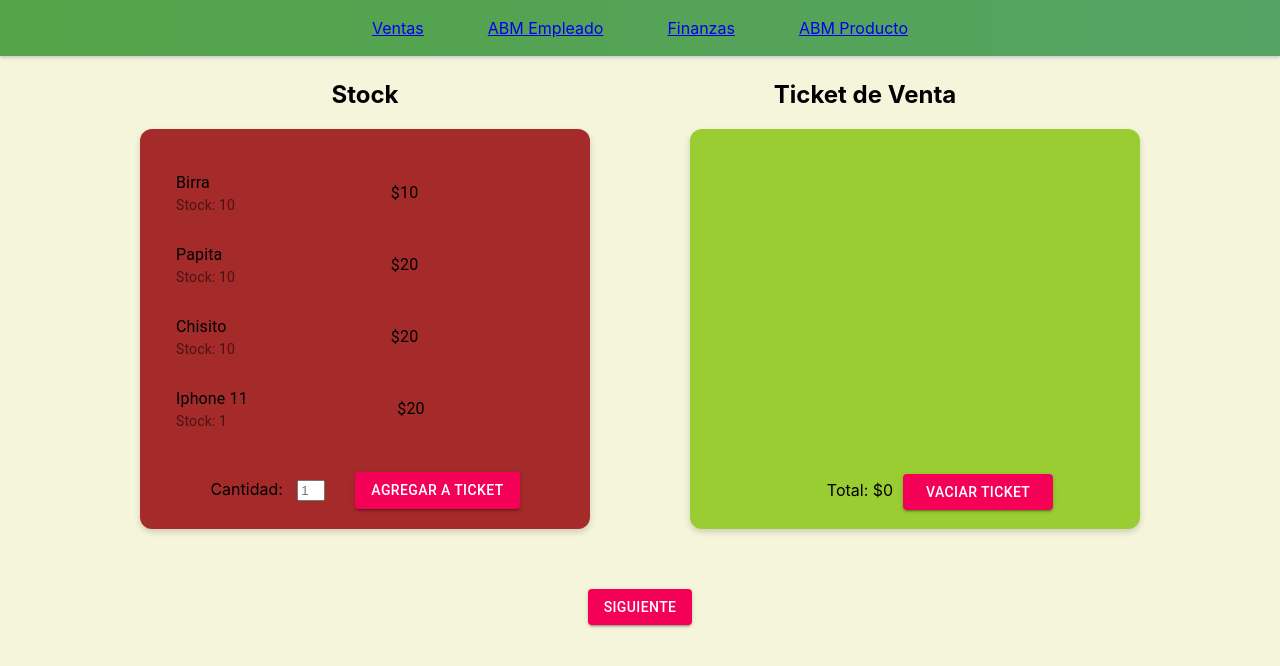
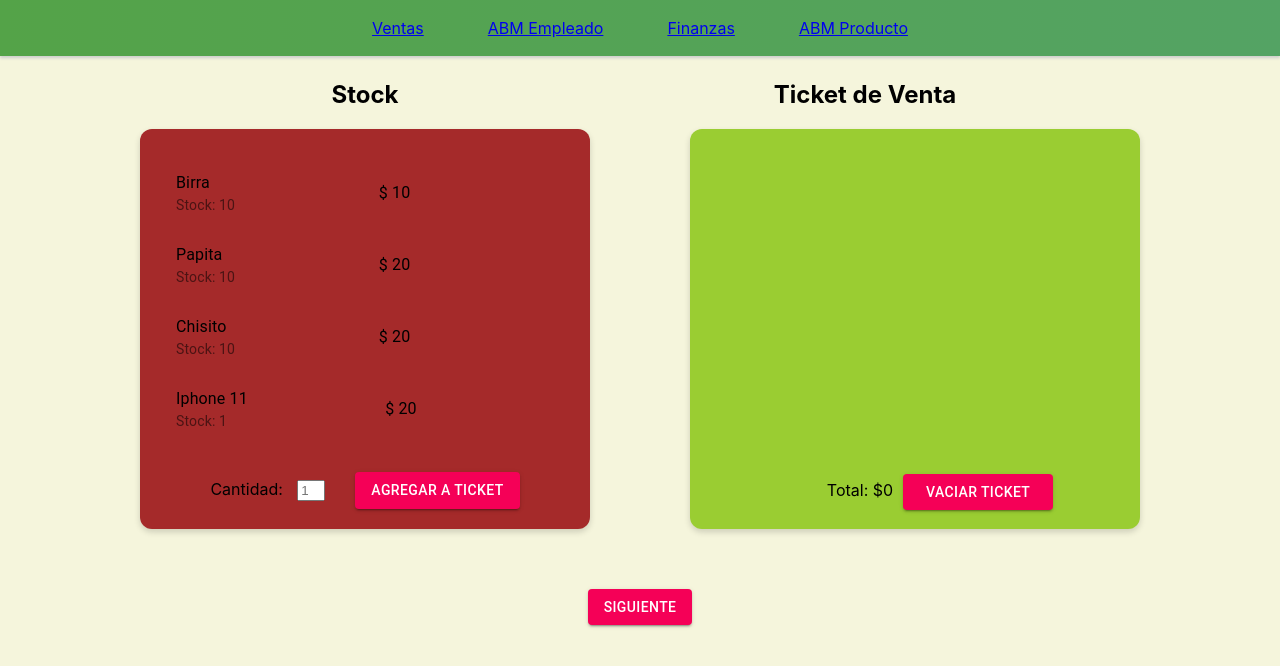
Before and after one commit to fedeerivarola/INTEGRACIONES-UADE-Supermercado, a React (Create React App) app: page /cashier in a window 1280 px wide. Both pictures are taken after a click on the button "INGRESAR". Shown: the top 666 px of the page. Built offline with nearby package versions, Linux system fonts and the light colour scheme.

Commit message:
generar ticket factura

```diff
--- a/src/components/EmpleadoABM/EmpleadoABM.js
+++ b/src/components/EmpleadoABM/EmpleadoABM.js
@@ -10,7 +10,6 @@ const EmpleadoABM = (props) => {
     //const admin = props.admin;
     const [empleados, setEmpleados] = useState(props.empleados);
     const [openModal, setOpenModal] = useState(false);
-    const [dense, setDense] = React.useState(false);
     const [selectedEmp, setSelectedEmp] = useState(null);
     const [newEmpleado, setNewEmpleado] = useState({ legajo: '', nombre: '', sector: '' });
 
@@ -109,7 +108,7 @@ const EmpleadoABM = (props) => {
 
             <h2>Lista de Empleados</h2>
             <div className="list-empleados">
-                <List dense={dense}>
+                <List>
                     {empleados.map((e) => renderList(e))}
                 </List>
             </div>
--- a/src/components/Ventas/Ventas.css
+++ b/src/components/Ventas/Ventas.css
@@ -27,6 +27,7 @@
 .item-producto {
     margin-top: 20px;
     margin-left: 20px;
+    margin-right: 20px;
     margin-bottom: 10px;
     height: 300px;
     overflow-y: scroll;
--- a/src/components/Ventas/Ventas.js
+++ b/src/components/Ventas/Ventas.js
@@ -1,38 +1,58 @@
-import React, { useState, use } from 'react'
+import React, { useState } from 'react'
 import './Ventas.css'
-import { List, ListItem, ListItemText, Button } from '@material-ui/core';
+import { Button, IconButton, List, ListItem, ListItemText, ListItemSecondaryAction } from '@material-ui/core';
+import DeleteIcon from '@material-ui/icons/Delete';
 
 const Ventas = () => {
 
     const [productos, setProductos] = useState([
-        { id: '001', nombre: 'Birra', precio: '$10', stock: '10' },
-        { id: '002', nombre: 'Papita', precio: '$20', stock: '10' },
-        { id: '003', nombre: 'Chisito', precio: '$20', stock: '10' },
-        { id: '004', nombre: 'Iphone 11', precio: '$20', stock: '1' },
-        { id: '006', nombre: 'Manzana', precio: '$20', stock: '100' },
-        { id: '007', nombre: 'Malboro Box', precio: '$20', stock: '4' },
-        { id: '008', nombre: 'Falopa', precio: '$50', stock: '0' }
-    ])
-    const [itemsTicket, setItemsTicket] = useState([])
-    const [dense, setDense] = React.useState(false);
+        { id: '001', nombre: 'Birra', precio: '10', stock: '10' },
+        { id: '002', nombre: 'Papita', precio: '20', stock: '10' },
+        { id: '003', nombre: 'Chisito', precio: '20', stock: '10' },
+        { id: '004', nombre: 'Iphone 11', precio: '20', stock: '1' },
+        { id: '006', nombre: 'Manzana', precio: '20', stock: '100' },
+        { id: '007', nombre: 'Malboro Box', precio: '20', stock: '4' },
+        { id: '008', nombre: 'Falopa', precio: '50', stock: '0' }
+    ]);
+    const [itemsTicket, setItemsTicket] = React.useState();
+    const [selectedItem, setSelectedItem] = useState(null);
+    const [cantidadItem, setCantidadItem] = useState(1);
 
     function renderList(e) {
-
+        let id = null
+        selectedItem ? id = selectedItem.id : id = null;
+        if (e.id === id) {
             return (
-            <ListItem className="row-list" key={e.id}>
+                <ListItem className="row-list" key={e.id} button selected={true}>
                     <ListItemText key={`name-${e.id}`}
                         primary={e.nombre}
                         secondary={`Stock: ${e.stock}`}
                     />
                     <ListItemText key={`price-${e.id}`}
-                    primary={e.precio}
+                        primary={`$ ${e.precio}`}
+                    />
+                </ListItem>
+            )
+        } else {
+            return (
+                <ListItem className="row-list" key={e.id} button
+                    onClick={() => {
+                        setSelectedItem(e)
+                    }}>
+                    <ListItemText key={`name-${e.id}`}
+                        primary={e.nombre}
+                        secondary={`Stock: ${e.stock}`}
+                    />
+                    <ListItemText key={`price-${e.id}`}
+                        primary={`$ ${e.precio}`}
                     />
                 </ListItem>
             )
         }
+    }
 
     function renderItemsTicket(e) {
-
+        console.log(e)
         return (
             <ListItem className="row-list" key={e.id}>
                 <ListItemText key={`name-${e.id}`}
@@ -40,8 +60,13 @@ const Ventas = () => {
                     secondary={`${e.precio} X ${e.cantidad}`}
                 />
                 <ListItemText key={`total-${e.id}`}
-                    primary={e.precio * e.cantidad}
+                    primary={`$ ${e.total}`}
                 />
+                <ListItemSecondaryAction>
+                    <IconButton edge="end" aria-label="delete" onClick={() => quitarItem(e)}>
+                        <DeleteIcon />
+                    </IconButton>
+                </ListItemSecondaryAction>
             </ListItem>
         )
     }
@@ -50,7 +75,7 @@ const Ventas = () => {
         let items = itemsTicket
         let total = 0;
 
-        if (items.length > 0) {
+        if (items) {
             items.forEach(element => {
                 total += parseFloat(element.precio)
             });
@@ -60,6 +85,41 @@ const Ventas = () => {
         }
     }
 
+    function addItemToTicket() {
+        /*id, nombre, precio, cantidad, total */
+
+        if (selectedItem) {
+            let newItemTicket = {
+                ...selectedItem,
+                cantidad: cantidadItem,
+                total: (parseFloat(selectedItem.precio) * parseInt(cantidadItem))
+            }
+
+            delete newItemTicket.stock
+
+            let newTicket;
+            itemsTicket ? newTicket = [...itemsTicket] : newTicket = [];
+
+
+            newTicket.push(newItemTicket);
+            console.log(newTicket)
+            setItemsTicket(newTicket)
+            setSelectedItem(selectedItem)
+        } else {
+            alert('Selecciona un item')
+        }
+
+    }
+
+    function quitarItem(e) {
+        let updItems = [...itemsTicket]
+
+        let i = updItems.indexOf(e);
+        i !== -1 && updItems.splice(i, 1);
+
+        setItemsTicket(updItems);
+    }
+
     return (
         <div>
             <div className="ventas">
@@ -67,14 +127,16 @@ const Ventas = () => {
                     <h2>Stock</h2>
                     <div className="list-productos">
                         <div className="item-producto">
-                            <List dense={dense}>
+                            <List>
                                 {productos.map((e) => renderList(e))}
                             </List>
                         </div>
                         <div className='bottom-list'>
                             <label>Cantidad: </label>
-                            <input  className="inputCant" placeholder='1' />
-                            <Button className="addToTicket" variant="contained" color="secondary">Agregar a ticket</Button>
+                            <input className="inputCant" placeholder='1' onChange={(e) => setCantidadItem(e.target.value)} />
+                            <Button className="addToTicket" variant="contained" color="secondary"
+                                onClick={() => { addItemToTicket() }}
+                            >Agregar a ticket</Button>
                         </div>
                     </div>
                 </div>
@@ -82,8 +144,8 @@ const Ventas = () => {
                     <h2>Ticket de Venta</h2>
                     <div className="ticket">
                         <div className="list-ticket">
-                            <List key="items-ticket" dense={dense}>
-                                {itemsTicket.map((e) => renderItemsTicket(e))}
+                            <List key="items-ticket">
+                                {itemsTicket ? itemsTicket.map((e) => renderItemsTicket(e)) : null}
                             </List>
                         </div>
                         <div className='bottom-ticket'>
```
Lines whose indentation alone changed are shown as unchanged.
